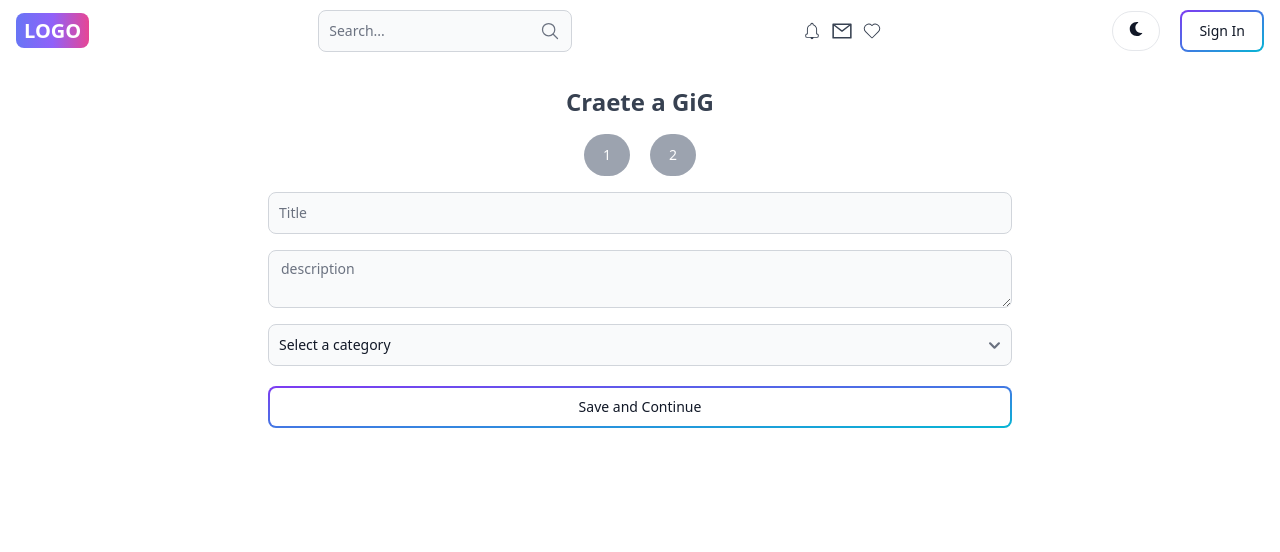
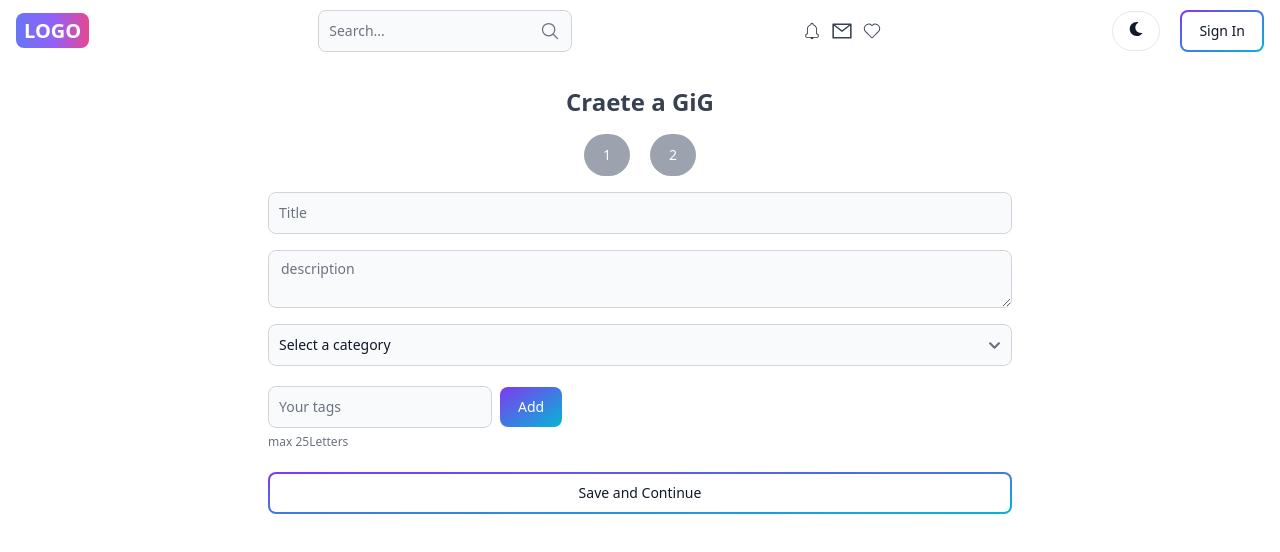
Before and after one commit to Aflal27/fiverrClone-MERN, a React (Vite) app in the folder client/: page /create-gig in a window 1280 px wide. Shown: the top 552 px of the page. Built offline with nearby package versions, Linux system fonts and the light colour scheme.

Commit message:
updated ui

```diff
--- a/client/src/components/CartGig.jsx
+++ b/client/src/components/CartGig.jsx
@@ -24,7 +24,7 @@ export default function CartGig({ gig, setshowModal, setGigId }) {
           {gig.status ? "Active" : "Panding"}
         </span>
         <img
-          className=" w-[200px] h-[100px] object-cover"
+          className=" w-[200px] h-[100px] h-full object-cover"
           src={gig.images[0]}
           alt="gig image"
         />
--- a/client/src/components/MyGig.jsx
+++ b/client/src/components/MyGig.jsx
@@ -45,7 +45,7 @@ export default function MyGig() {
     <div className="">
       {gigsData && gigsData.length > 0 ? (
         <>
-          <div className=" p-3 h-full flex flex-col gap-3 sm:flex-row  flex-wrap">
+          <div className=" p-3  flex flex-col gap-3 sm:flex-row  flex-wrap">
             {gigsData.map((gig, index) => (
               <CartGig
                 setshowModal={setshowModal}
--- a/client/src/pages/CreategGig.jsx
+++ b/client/src/pages/CreategGig.jsx
@@ -24,7 +24,7 @@ import axios from "axios";
 import { FaCircleCheck } from "react-icons/fa6";
 
 export default function CreategGig() {
-  const [formdata, setFormdata] = useState({ images: [] });
+  const [formdata, setFormdata] = useState({ images: [], tags: [] });
   const [navigateBtn, setNavigateBtn] = useState(1);
   const [btnOneSuccess, setBtnOneSuccess] = useState(false);
   const [btnTwoSuccess, setBtnTwoSuccess] = useState(false);
@@ -35,6 +35,9 @@ export default function CreategGig() {
   const { currentUser } = useSelector((state) => state.userState);
   const [showModal, setshowModal] = useState(false);
   const [gigError, setGigError] = useState(null);
+  const [tagError, setTagError] = useState("");
+  const [tag, setTag] = useState("");
+  const [loading, setLoading] = useState(false);
 
   console.log(formdata);
 
@@ -121,6 +124,7 @@ export default function CreategGig() {
       }
     }
     try {
+      setLoading(true);
       const { data } = await axios.post(
         `/api/gig/creategig/${currentUser._id}`,
         formdata
@@ -128,11 +132,28 @@ export default function CreategGig() {
       console.log(data);
       if (data) {
         setshowModal(true);
+        setLoading(false);
       }
     } catch (error) {
       setGigError(error.response.data);
       console.log("createGigError", error);
     }
+  };
+
+  const handleSkillBtn = () => {
+    if (tag.length > 25) {
+      setTagError("max 25 letters in allowed");
+      return;
+    }
+    setFormdata({
+      ...formdata,
+      tags: formdata.tags.concat(tag),
+    });
+    setTag("");
+  };
+
+  const handleSkillDlt = (tag) => {
+    setFormdata({ ...formdata, tags: formdata.tags.filter((t) => t !== tag) });
   };
 
   return (
@@ -189,6 +210,42 @@ export default function CreategGig() {
                 <option value="Graphic Designing"> Graphic Designing</option>
                 <option value="Video Editing">Video Editing</option>
               </Select>
+            </div>
+            {formdata.tags.length > 0 && (
+              <div className=" flex items-center gap-5 border p-3 border-gray-100">
+                {formdata.tags &&
+                  formdata.tags.map((tag, index) => (
+                    <div
+                      key={index}
+                      className=" opacity-50 border p-3 rounded-lg flex items-center gap-2">
+                      <p>{tag}</p>
+                      <IoClose
+                        onClick={() => handleSkillDlt(tag)}
+                        className=" border rounded-full cursor-pointer hover:bg-red-500"
+                      />
+                    </div>
+                  ))}
+              </div>
+            )}
+            <div className="">
+              <div className=" flex items-center gap-2">
+                <TextInput
+                  value={tag}
+                  onChange={(e) => setTag(e.target.value)}
+                  placeholder="Your tags"
+                />
+                <Button
+                  onClick={() => handleSkillBtn()}
+                  gradientDuoTone="purpleToBlue">
+                  Add
+                </Button>
+              </div>
+              <span className=" text-gray-500 text-xs">max 25Letters</span>
+              {tagError && (
+                <Alert className=" mt-2" color="failure">
+                  {tagError}
+                </Alert>
+              )}
             </div>
             <Button
               onClick={hadleContinueBtn}
@@ -566,7 +623,11 @@ export default function CreategGig() {
                 </Table.Body>
               </Table>
             </div>
-            <Button gradientDuoTone="purpleToBlue" outline type="submit">
+            <Button
+              disabled={loading}
+              gradientDuoTone="purpleToBlue"
+              outline
+              type="submit">
               Create a GiG
             </Button>
           </form>
```
